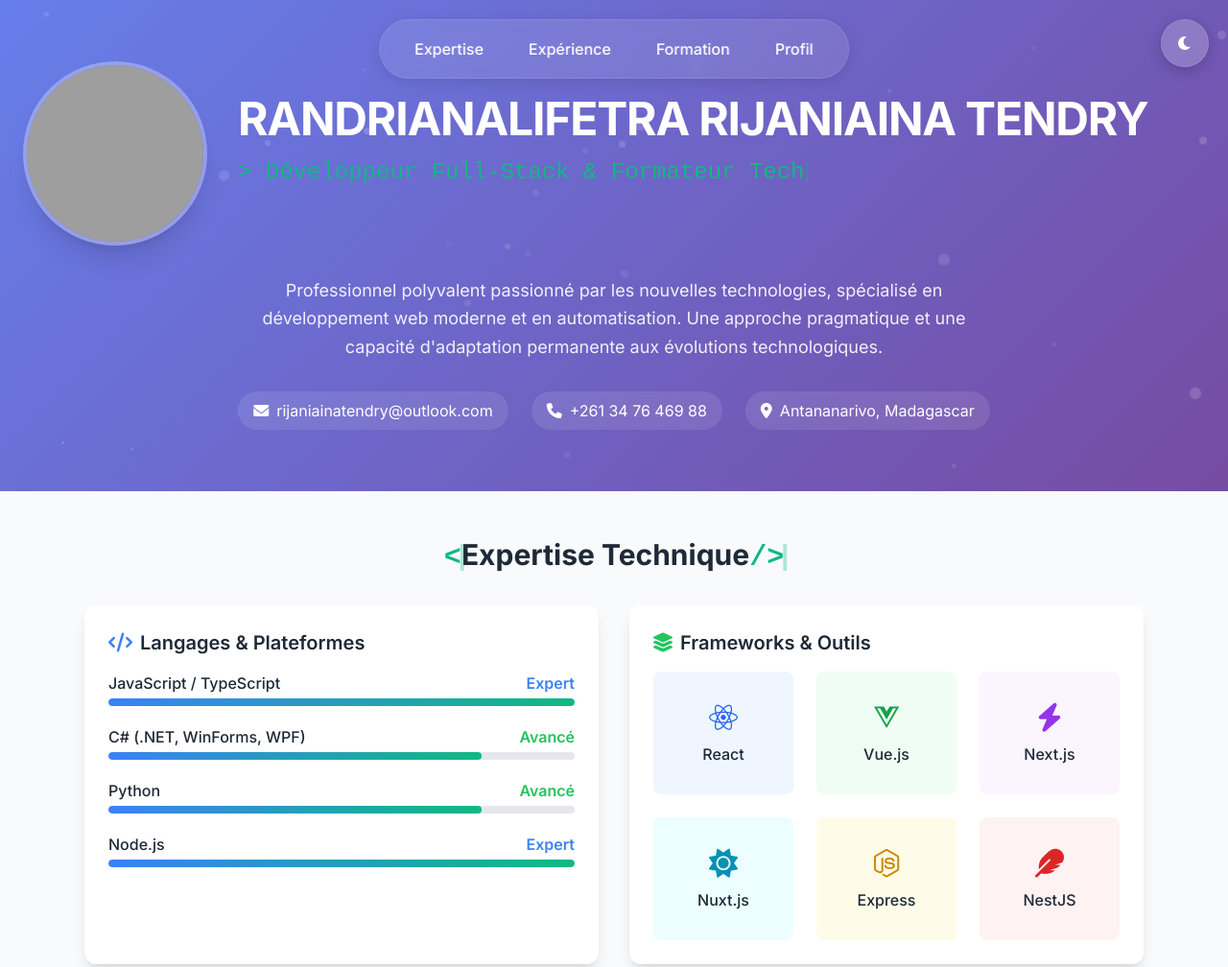
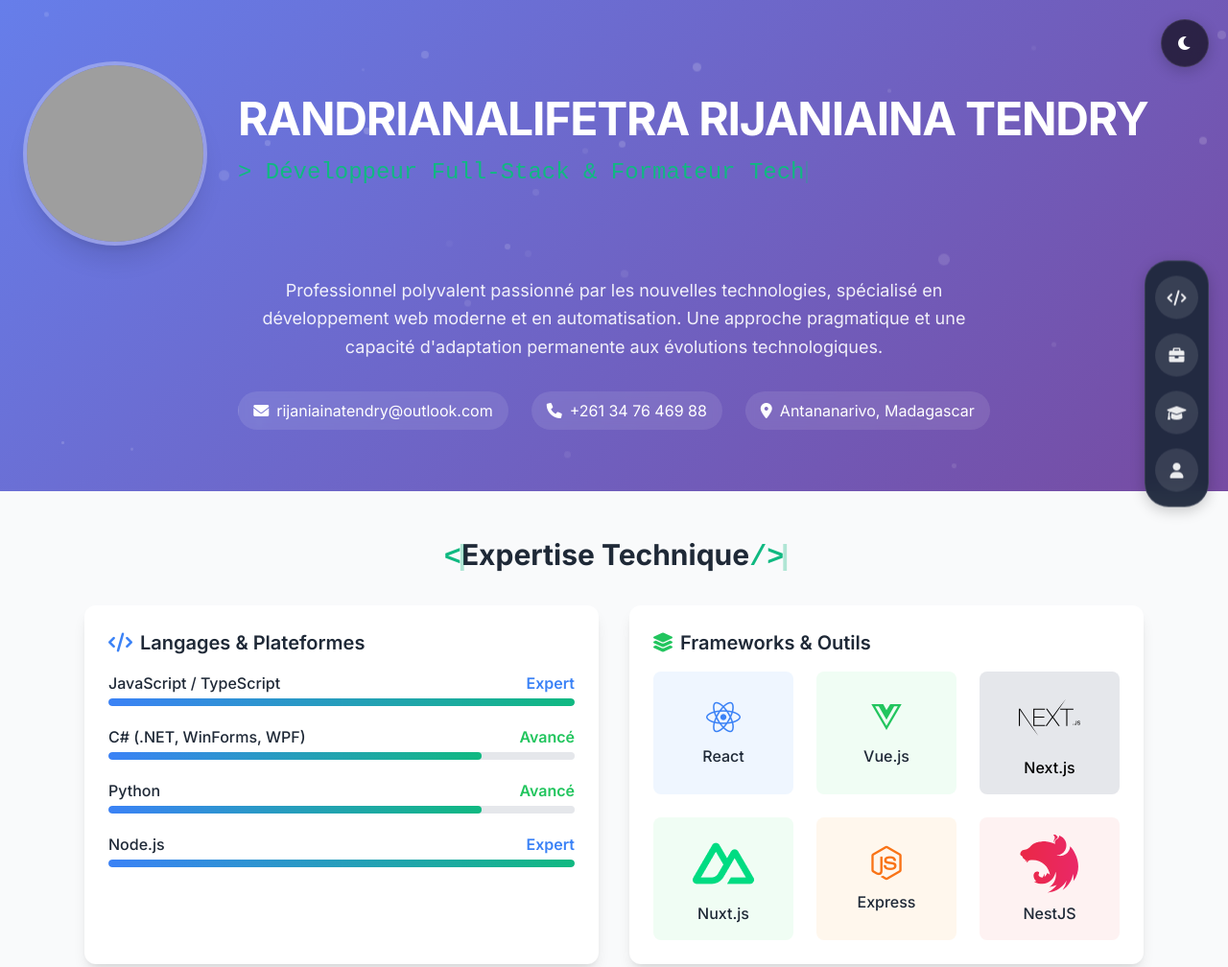
Before and after one commit to Tendry81/tendry81, a plain HTML site: page index.html in a window 1280 px wide. Shown: the top 1008 px of the page at 96% size. Drawn offline with nearby package versions, Linux system fonts and the light colour scheme; grey boxes are pictures that could not be loaded.

Commit message:
menu ui improvement

```diff
--- a/index.html
+++ b/index.html
@@ -233,7 +233,7 @@
             width: 50px;
             height: 50px;
             border-radius: 50%;
-            background: rgba(255, 255, 255, 0.2);
+            background: rgba(0, 0, 0, 0.621);
             backdrop-filter: blur(10px);
             display: flex;
             justify-content: center;
@@ -271,31 +271,66 @@
 
         .nav-menu {
             position: fixed;
-            top: 20px;
-            left: 50%;
-            transform: translateX(-50%);
-            background: rgba(255, 255, 255, 0.1);
+            right: 20px;
+            top: 50%;
+            transform: translateY(-50%);
+            background: rgba(30, 41, 59, 0.95);
             backdrop-filter: blur(10px);
-            border-radius: 50px;
-            padding: 10px 20px;
+            border-radius: 25px;
+            padding: 15px 10px;
             z-index: 90;
             display: flex;
+            flex-direction: column;
             gap: 15px;
-            box-shadow: 0 4px 15px rgba(0, 0, 0, 0.1);
+            box-shadow: 0 4px 15px rgba(0, 0, 0, 0.2);
             border: 1px solid rgba(255, 255, 255, 0.1);
         }
 
         .nav-item {
-            color: white;
+            color: rgba(255, 255, 255, 0.9);
             text-decoration: none;
-            padding: 8px 16px;
-            border-radius: 30px;
+            padding: 12px;
+            border-radius: 50%;
+            width: 45px;
+            height: 45px;
+            display: flex;
+            align-items: center;
+            justify-content: center;
+            position: relative;
+            background: rgba(255, 255, 255, 0.1);
             transition: all 0.3s ease;
-            font-weight: 500;
         }
 
-        .nav-item:hover, .nav-item.active {
-            background: rgba(255, 255, 255, 0.2);
+        .nav-item span {
+            position: absolute;
+            right: calc(100% + 10px);
+            background: rgba(0, 0, 0, 0.9);
+            color: white;
+            padding: 6px 12px;
+            border-radius: 4px;
+            font-size: 0.875rem;
+            opacity: 0;
+            visibility: hidden;
+            transition: all 0.3s ease;
+            white-space: nowrap;
+            pointer-events: none;
+        }
+
+        .nav-item span::after {
+            content: '';
+            position: absolute;
+            right: -4px;
+            top: 50%;
+            transform: translateY(-50%);
+            border-left: 4px solid rgba(0, 0, 0, 0.9);
+            border-top: 4px solid transparent;
+            border-bottom: 4px solid transparent;
+        }
+
+        .nav-item:hover span {
+            opacity: 1;
+            visibility: visible;
+            transform: translateX(-5px);
         }
 
         /* Dark mode styles */
@@ -342,10 +377,22 @@
 <body class="bg-gray-50 text-gray-800 transition-colors duration-500">
     <!-- Navigation menu -->
     <div class="nav-menu">
-        <a href="#expertise" class="nav-item">Expertise</a>
-        <a href="#experience" class="nav-item">Expérience</a>
-        <a href="#formation" class="nav-item">Formation</a>
-        <a href="#profil" class="nav-item">Profil</a>
+        <a href="#expertise" class="nav-item" aria-label="Expertise">
+            <i class="fas fa-code"></i>
+            <span>Expertise</span>
+        </a>
+        <a href="#experience" class="nav-item" aria-label="Expérience">
+            <i class="fas fa-briefcase"></i>
+            <span>Expérience</span>
+        </a>
+        <a href="#formation" class="nav-item" aria-label="Formation">
+            <i class="fas fa-graduation-cap"></i>
+            <span>Formation</span>
+        </a>
+        <a href="#profil" class="nav-item" aria-label="Profil">
+            <i class="fas fa-user"></i>
+            <span>Profil</span>
+        </a>
     </div>
 
     <!-- Theme switcher -->
@@ -467,74 +514,62 @@
                         Frameworks & Outils
                     </h4>
                     <div class="grid grid-cols-2 md:grid-cols-3 gap-6">
-                        <div class="flip-card h-32">
-                            <div class="flip-card-inner">
-                                <div class="flip-card-front bg-blue-50 rounded-lg p-4 flex flex-col items-center justify-center">
-                                    <i class="fab fa-react text-blue-600 text-3xl mb-2"></i>
-                                    <span class="font-medium">React</span>
-                                </div>
-                                <div class="flip-card-back bg-blue-600 text-white rounded-lg">
-                                    <span>Expert</span>
+                        <div class="relative group">
+                            <div class="tech-stack-card bg-blue-50 rounded-lg p-4 flex flex-col items-center justify-center h-32 transition-all duration-300">
+                                <i class="fab fa-react text-4xl mb-2 text-blue-500"></i>
+                                <span class="font-medium">React</span>
+                                <div class="absolute inset-0 bg-blue-600 rounded-lg flex items-center justify-center opacity-0 group-hover:opacity-90 transition-opacity duration-300">
+                                    <span class="text-white font-medium">Expert</span>
                                 </div>
                             </div>
                         </div>
 
-                        <div class="flip-card h-32">
-                            <div class="flip-card-inner">
-                                <div class="flip-card-front bg-green-50 rounded-lg p-4 flex flex-col items-center justify-center">
-                                    <i class="fab fa-vuejs text-green-600 text-3xl mb-2"></i>
-                                    <span class="font-medium">Vue.js</span>
-                                </div>
-                                <div class="flip-card-back bg-green-600 text-white rounded-lg">
-                                    <span>Avancé</span>
+                        <div class="relative group">
+                            <div class="tech-stack-card bg-green-50 rounded-lg p-4 flex flex-col items-center justify-center h-32">
+                                <i class="fab fa-vuejs text-4xl mb-2 text-green-500"></i>
+                                <span class="font-medium">Vue.js</span>
+                                <div class="absolute inset-0 bg-green-600 rounded-lg flex items-center justify-center opacity-0 group-hover:opacity-90 transition-opacity duration-300">
+                                    <span class="text-white font-medium">Avancé</span>
                                 </div>
                             </div>
                         </div>
 
-                        <div class="flip-card h-32">
-                            <div class="flip-card-inner">
-                                <div class="flip-card-front bg-purple-50 rounded-lg p-4 flex flex-col items-center justify-center">
-                                    <i class="fas fa-bolt text-purple-600 text-3xl mb-2"></i>
-                                    <span class="font-medium">Next.js</span>
-                                </div>
-                                <div class="flip-card-back bg-purple-600 text-white rounded-lg">
-                                    <span>Expert</span>
+                        <div class="relative group">
+                            <div class="tech-stack-card bg-gray-200 rounded-lg p-4 flex flex-col items-center justify-center h-32">
+                                <img src="assets/nextjs.svg" alt="Next.js" class="w-16 h-16 mb-2">
+                                <span class="font-medium text-black">Next.js</span>
+                                <div class="absolute inset-0 bg-gray-600 rounded-lg flex items-center justify-center opacity-0 group-hover:opacity-90 transition-opacity duration-300">
+                                    <span class="text-white font-medium">Expert</span>
                                 </div>
                             </div>
                         </div>
 
-                        <div class="flip-card h-32">
-                            <div class="flip-card-inner">
-                                <div class="flip-card-front bg-cyan-50 rounded-lg p-4 flex flex-col items-center justify-center">
-                                    <i class="fas fa-sun text-cyan-600 text-3xl mb-2"></i>
-                                    <span class="font-medium">Nuxt.js</span>
-                                </div>
-                                <div class="flip-card-back bg-cyan-600 text-white rounded-lg">
-                                    <span>Avancé</span>
+                        <div class="relative group">
+                            <div class="tech-stack-card bg-green-50 rounded-lg p-4 flex flex-col items-center justify-center h-32">
+                                <img src="assets/nuxt.png" alt="Nuxt.js" class="w-16 h-16 mb-2">
+                                <span class="font-medium">Nuxt.js</span>
+                                <div class="absolute inset-0 bg-emerald-600 rounded-lg flex items-center justify-center opacity-0 group-hover:opacity-90 transition-opacity duration-300">
+                                    <span class="text-white font-medium">Avancé</span>
                                 </div>
                             </div>
                         </div>
 
-                        <div class="flip-card h-32">
-                            <div class="flip-card-inner">
-                                <div class="flip-card-front bg-yellow-50 rounded-lg p-4 flex flex-col items-center justify-center">
-                                    <i class="fab fa-node-js text-yellow-600 text-3xl mb-2"></i>
-                                    <span class="font-medium">Express</span>
-                                </div>
-                                <div class="flip-card-back bg-yellow-600 text-white rounded-lg">
-                                    <span>Expert</span>
+                        <div class="relative group">
+                            <div class="tech-stack-card bg-orange-50 rounded-lg p-4 flex flex-col items-center justify-center h-32">
+                                <i class="fab fa-node-js text-4xl mb-2 text-orange-500"></i>
+                                <span class="font-medium">Express</span>
+                                <div class="absolute inset-0 bg-orange-600 rounded-lg flex items-center justify-center opacity-0 group-hover:opacity-90 transition-opacity duration-300">
+                                    <span class="text-white font-medium">Expert</span>
                                 </div>
                             </div>
                         </div>
 
-                        <div class="flip-card h-32">
-                            <div class="flip-card-inner">
-                                <div class="flip-card-front bg-red-50 rounded-lg p-4 flex flex-col items-center justify-center">
-                                    <i class="fas fa-feather text-red-600 text-3xl mb-2"></i>
-                                    <span class="font-medium">NestJS</span>
-                                </div>
-                                <div class="flip-card-back bg-red-600 text-white rounded-lg">
-                                    <span>Avancé</span>
+                        <div class="relative group">
+                            <div class="tech-stack-card bg-red-50 rounded-lg p-4 flex flex-col items-center justify-center h-32">
+                                <img src="assets/nestjs.svg" alt="NestJS" class="w-16 h-16 mb-2">
+                                <span class="font-medium">NestJS</span>
+                                <div class="absolute inset-0 bg-red-600 rounded-lg flex items-center justify-center opacity-0 group-hover:opacity-90 transition-opacity duration-300">
+                                    <span class="text-white font-medium">Avancé</span>
                                 </div>
                             </div>
                         </div>
@@ -840,12 +875,18 @@
         // Déclencher l'animation des compétences après un délai
         setTimeout(animateSkillBars, 1000);
 
-        // Effet de parallaxe simple pour l'en-tête
+        // Modification de l'effet de parallaxe
         window.addEventListener('scroll', () => {
             const scrolled = window.pageYOffset;
             const header = document.querySelector('header');
             if (header) {
-                header.style.transform = `translateY(${scrolled * 0.3}px)`;
+                // Limite la translation vers le bas
+                const translateY = Math.min(scrolled * 0.2, 100);
+                header.style.transform = `translateY(${translateY}px)`;
+
+                // Ajout d'un effet de fade
+                const opacity = 1 - (scrolled * 0.002);
+                header.style.opacity = Math.max(opacity, 0);
             }
         });
 
```
Also changed, not shown: assets/nestjs.svg (added), assets/nextjs.svg (added), assets/nuxt.png (added), assets/react.svg (added).
